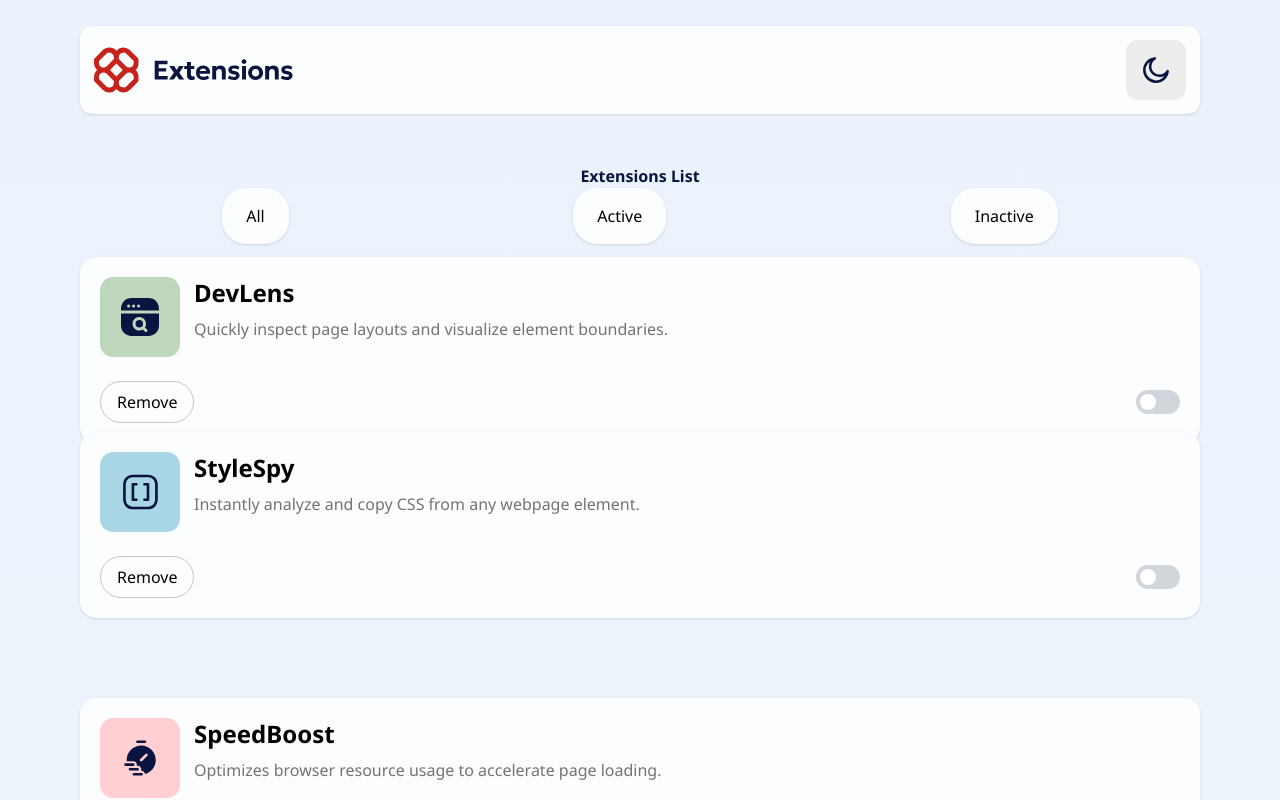
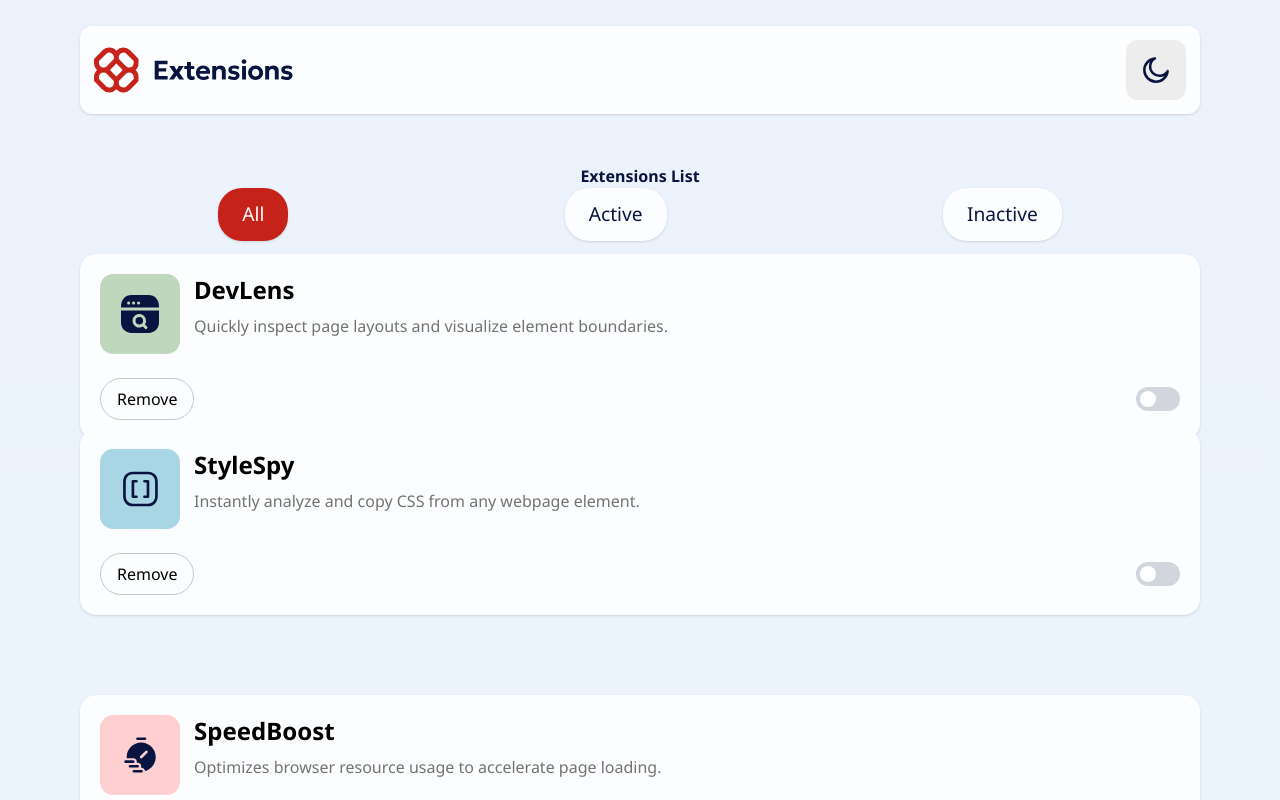
Before and after one commit to ed-matheus/next-browser-extensions-manager, a Next.js app: page / in a window 1280 px wide. Shown: the top 800 px of the page. Built offline with nearby package versions, Linux system fonts and the light colour scheme.

Commit message:
filter buttons color logic implemented

```diff
--- a/src/app/page.tsx
+++ b/src/app/page.tsx
@@ -1,11 +1,17 @@
+"use client";
+
 import Image from "next/image";
 import data from "@/data.json";
+import { useState } from "react";
 
 // Components
 import ExtensionCard from "../components/ExtensionCard";
+import FilterButton from "@/components/FilterButton";
 
 export default function Home() {
-	// Resgatando dados do arquivo JSON local (data.json)
+	const [activeFilter, setActiveFilter] = useState("all");
+
+	// Getting data from the data.json file
 	const extensionData = data;
 
 	return (
@@ -21,37 +27,24 @@ export default function Home() {
 				/>
 			</header>
 
+			{/* The filter */}
 			<div className="w-full text-center mb-10">
 				<h1 className="font-bold text-neutral-900">Extensions List</h1>
 				<div className="flex justify-around">
-					<button
-						type="button"
-						className="bg-neutral-0 rounded-3xl py-4 px-6 shadow"
-					>
-						All
-					</button>
-					<button
-						type="button"
-						className="bg-neutral-0 rounded-3xl py-4 px-6 shadow"
-					>
-						Active
-					</button>
-					<button
-						type="button"
-						className="bg-neutral-0 rounded-3xl py-4 px-6 shadow"
-					>
-						Inactive
-					</button>
+					<FilterButton text="All" isActive={activeFilter === "all"} onClick={() => setActiveFilter("all")} />
+					<FilterButton text="Active" isActive={activeFilter === "active"} onClick={() => setActiveFilter("active")} />
+					<FilterButton text="Inactive" isActive={activeFilter === "inactive"} onClick={() => setActiveFilter("inactive")} />
 				</div>
 			</div>
 
+			{/* Displaying all the cards */}
 			{extensionData.map((extension) => (
 				<ExtensionCard
 					key={extension.id}
 					name={extension.name}
 					description={extension.description}
 					icon={extension.logo}
-          isActive={extension.isActive}
+					isActive={extension.isActive}
 				/>
 			))}
 		</main>
--- /dev/null
+++ b/src/components/FilterButton.tsx
@@ -0,0 +1,19 @@
+type FilterButtonProps = {
+	text: string;
+  onClick: () => void;
+	isActive: boolean;
+};
+
+const FilterButton: React.FC<FilterButtonProps> = ({ text, onClick, isActive }) => {
+	return (
+		<button
+			type="button"
+      onClick={onClick}
+			className={`bg-neutral-0 rounded-3xl py-3 px-6 shadow hover:cursor-pointer ${isActive ? 'bg-red-700 text-neutral-0' : 'bg-neutral-0 text-neutral-900'}`}
+		>
+			<span className="text-[1.2rem]">{text}</span>
+		</button>
+	);
+};
+
+export default FilterButton;
```
